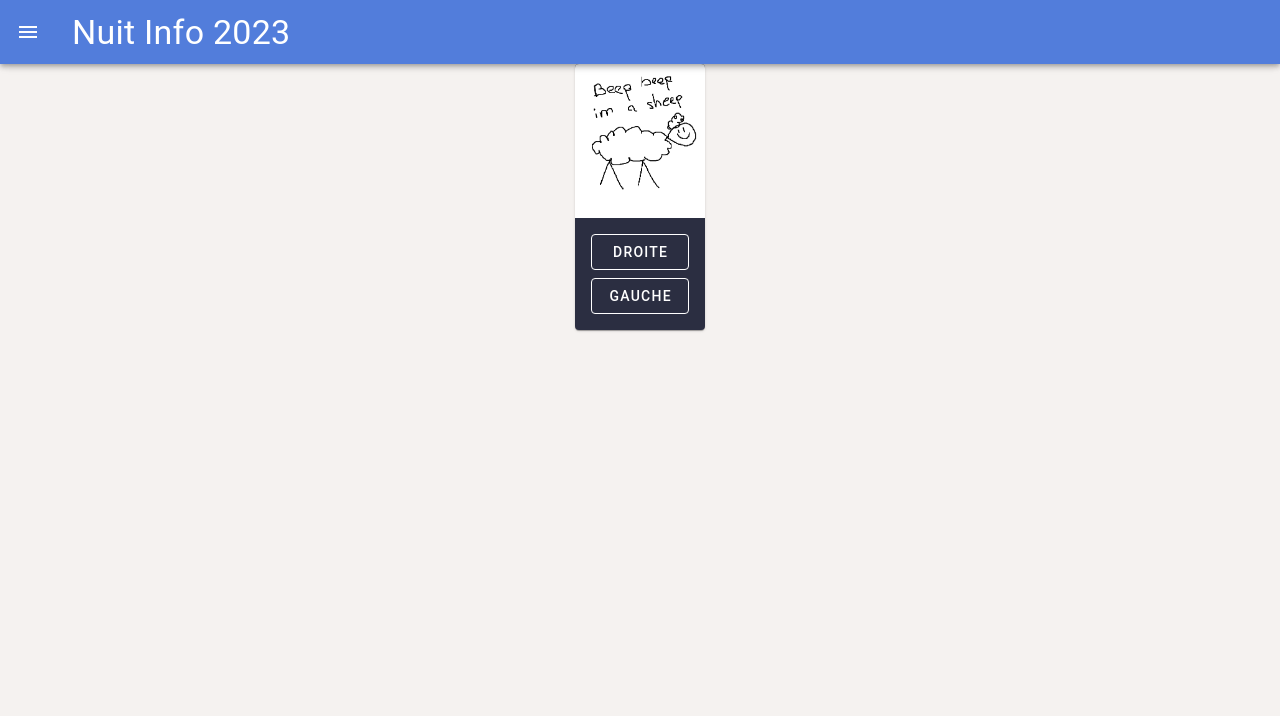
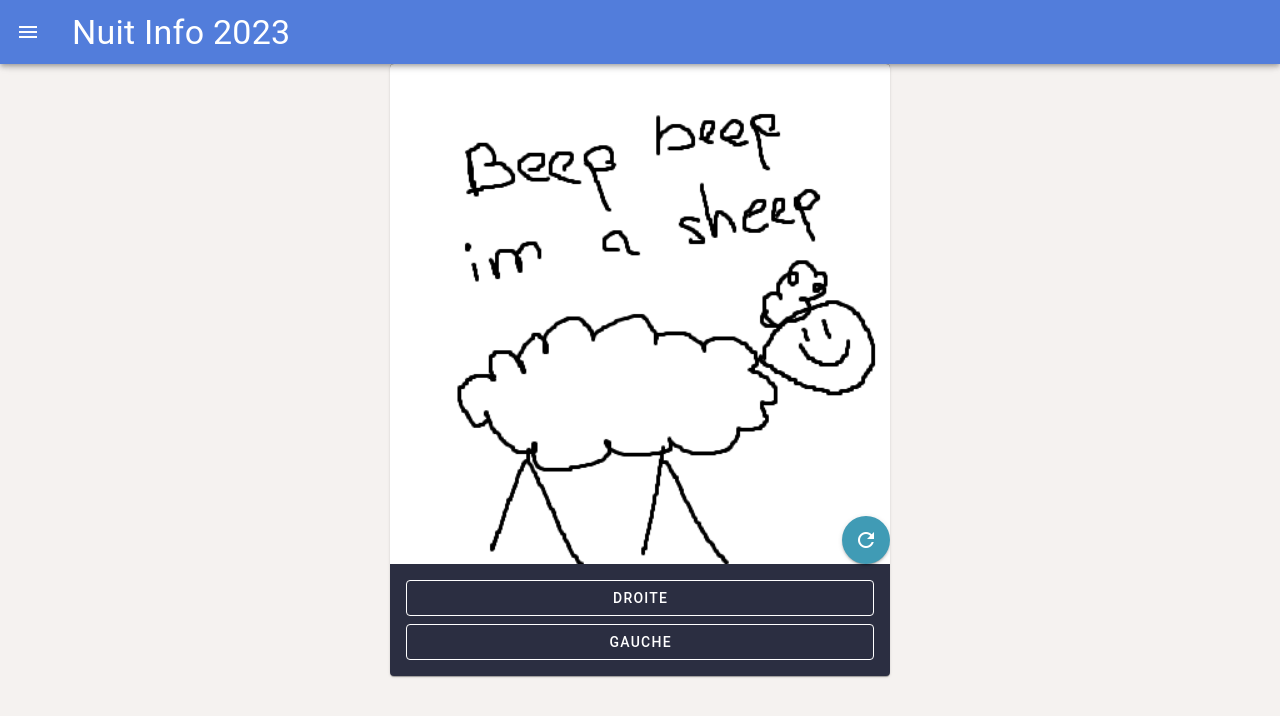
Before and after one commit to ThibaultNG/nuit-info-2023, a Vue app: page /game in a window 1280 px wide. Shown: the top 716 px of the page. Built offline with nearby package versions, Linux system fonts and the light colour scheme.

Commit message:
DEV: Flipping cards

```diff
--- /dev/null
+++ b/src/modules/game/component/FlippingCard.vue
@@ -0,0 +1,76 @@
+<template>
+	<div class="container">
+		<div class="card-container">
+			<div class="card" :class="{ 'is-flipped': isFlipped }">
+				<div class="card-face card-face-front">
+					<v-img src="/cards/sheep.png" alt="Front Image" class="card-image" />
+				</div>
+				<div class="card-face card-face-back">
+					<v-img src="/cards/train.png" alt="Back Image" class="card-image" />
+				</div>
+			</div>
+			<v-btn
+				variant="elevated"
+                color="info"
+				icon="mdi-refresh"
+				style="position: absolute; bottom: 0px; right: 0px"
+				@click="flipCard"
+			></v-btn>
+		</div>
+	</div>
+</template>
+
+<script setup lang="ts">
+import { ref } from "vue";
+
+const isFlipped = ref(false);
+
+const flipCard = () => {
+	isFlipped.value = !isFlipped.value;
+};
+</script>
+<style scoped>
+.container {
+	width: 100%;
+	display: flex;
+	justify-content: center;
+	align-items: center;
+}
+
+.card-container {
+	perspective: 1000px;
+	width: 100%;
+}
+
+.card {
+	width: 100%;
+	aspect-ratio: 1; /* Maintain a 1:1 aspect ratio */
+	transform-style: preserve-3d;
+	transition: transform 0.5s;
+}
+
+.card.is-flipped {
+	transform: rotateY(180deg);
+}
+
+.card-face {
+	position: absolute;
+	width: 100%;
+	height: 100%;
+	backface-visibility: hidden;
+}
+
+.card-image {
+	width: 100%;
+	height: 100%;
+	object-fit: cover; /* Maintain aspect ratio without stretching */
+}
+
+.card-face-front {
+	transform: rotateY(0deg);
+}
+
+.card-face-back {
+	transform: rotateY(180deg);
+}
+</style>
--- a/src/modules/game/component/MainCard.vue
+++ b/src/modules/game/component/MainCard.vue
@@ -1,10 +1,6 @@
 <template>
-	<v-card class="bg-dark" style="max-width: 500px">
-		<v-img
-			src="/cards/sheep.png"
-			alt="A sheep"
-			style="width: 100%; height: auto; object-fit: contain"
-		/>
+	<v-card class="bg-dark" style="width: 500px;">
+		<FlippingCard />
 		<v-container style="display: flex; flex-direction: column">
 			<v-btn
 				variant="outlined"
@@ -23,4 +19,6 @@
 	</v-card>
 </template>
 
-<script setup lang="ts"></script>
+<script setup lang="ts">
+import FlippingCard from "./FlippingCard.vue";
+</script>
```
Also changed, not shown: src/modules/game/component/SingleCard.vue (added, +7 -0 lines), public/cards/sheep.png, public/cards/train.png (added).
